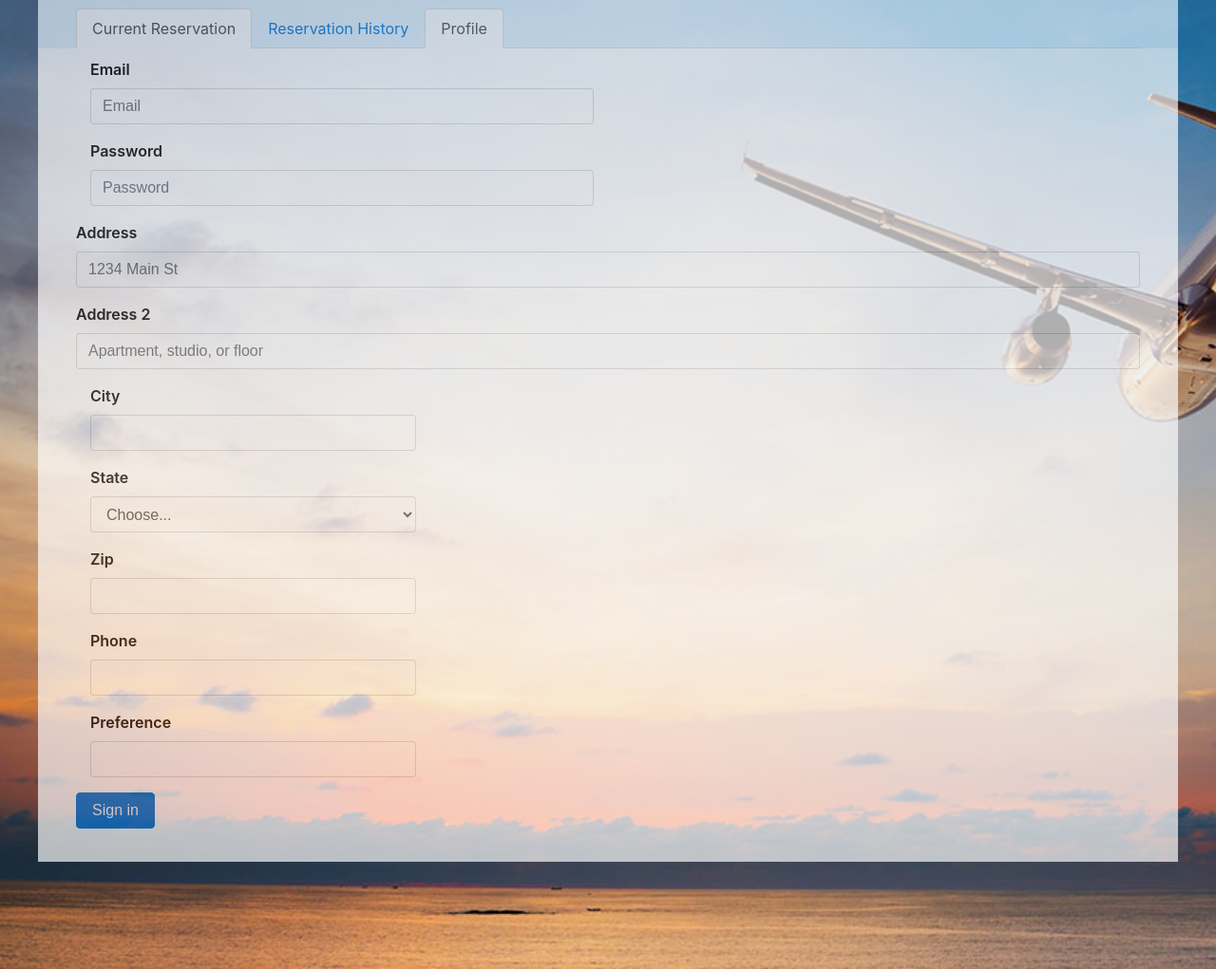
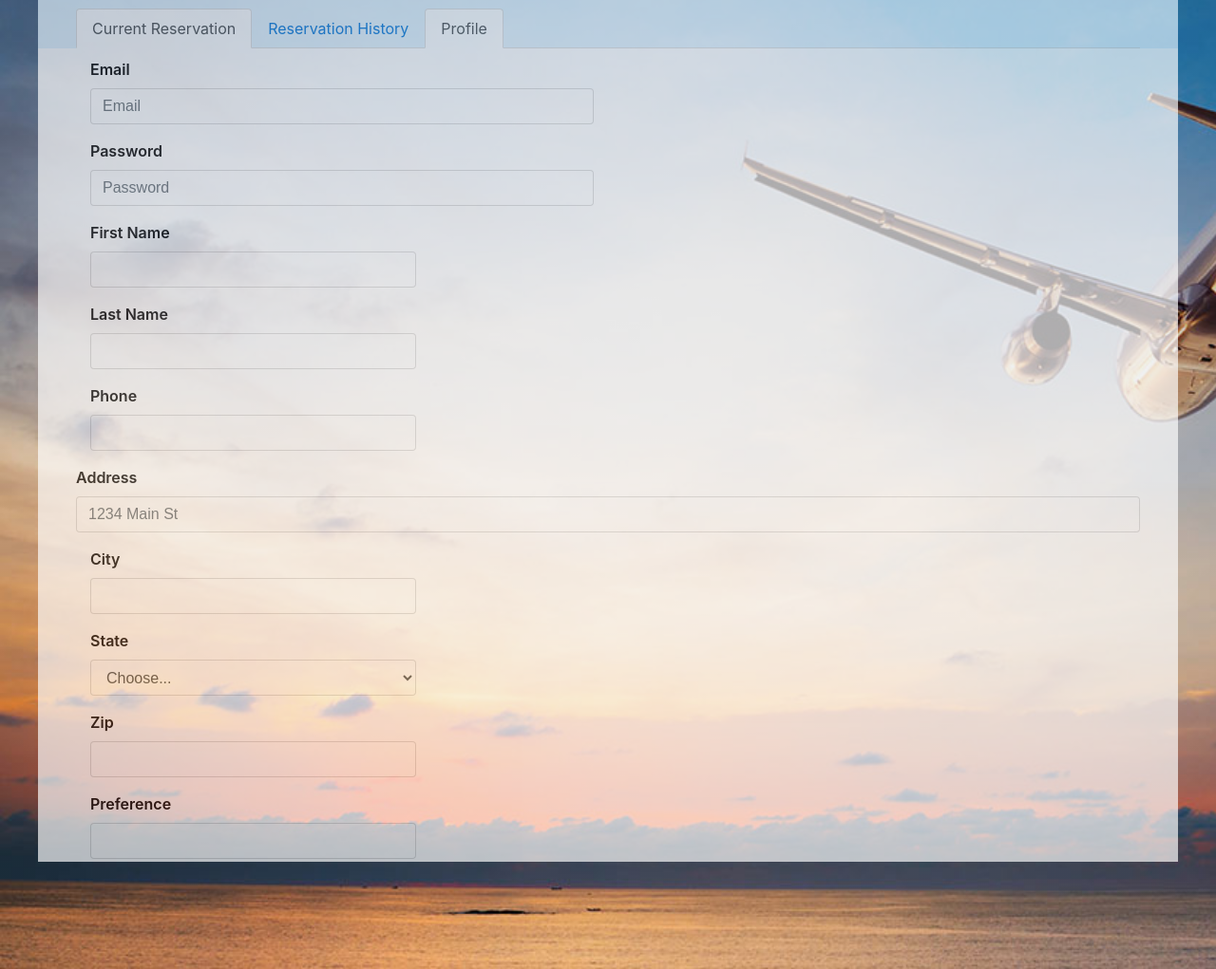
Before and after one commit to Tian-Sky/FlightBooking, a Django app: template polls/templates/polls/customer.html in a window 1280 px wide, after a click on "Profile". Shown: the part 115-1136 px from the top of the page at 95% size. Run offline with Django 3.2, Linux system fonts and the light colour scheme; the template is opened without the code that fills it, so the values that code supplies are empty; some libraries are stand-ins or nearby versions.

Commit message:
Fix customer.html page resize window problem

```diff
--- a/polls/static/polls/customer.css
+++ b/polls/static/polls/customer.css
@@ -19,7 +19,9 @@
 #mytable {
     margin-left: 40px;
     margin-right: 40px;
+    margin-bottom: 40px;
     height: 80vh;
+    overflow: auto;
     background-color: white;
     opacity: 0.85;
 }
@@ -44,4 +46,6 @@
     padding-top: 10px;
     color: black;
     font-weight: 600;
+    overflow: auto;
+    overflow-x: hidden;
 }
--- a/polls/templates/polls/customer_profile.html
+++ b/polls/templates/polls/customer_profile.html
@@ -12,14 +12,28 @@
                 <input type="password" class="form-control" id="inputPassword4" placeholder="Password">
             </div>
         </div>
+        <div class="form-row">
+            <div class="form-group col-md-4">
+                <label for="inputCity">First Name</label>
+                <input type="text" class="form-control" id="inputCity">
+            </div>
+            <div class="form-group col-md-4">
+                <label for="inputCity">Last Name</label>
+                <input type="text" class="form-control" id="inputCity">
+            </div>
+            <div class="form-group col-md-4">
+                <label for="inputPhone">Phone</label>
+                <input type="text" class="form-control" id="inputPhone">
+            </div>
+        </div>
         <div class="form-group">
             <label for="inputAddress">Address</label>
             <input type="text" class="form-control" id="inputAddress" placeholder="1234 Main St">
         </div>
-        <div class="form-group">
+        <!-- <div class="form-group">
             <label for="inputAddress2">Address 2</label>
             <input type="text" class="form-control" id="inputAddress2" placeholder="Apartment, studio, or floor">
-        </div>
+        </div> -->
         <div class="form-row">
             <div class="form-group col-md-4">
                 <label for="inputCity">City</label>
@@ -38,10 +52,7 @@
             </div>
         </div>
         <div class="form-row">
-            <div class="form-group col-md-4">
-                <label for="inputPhone">Phone</label>
-                <input type="text" class="form-control" id="inputPhone">
-            </div>
+
             <div class="form-group col-md-4">
                 <label for="inputPreference">Preference</label>
                 <input type="text" class="form-control" id="inputPreference">
```
